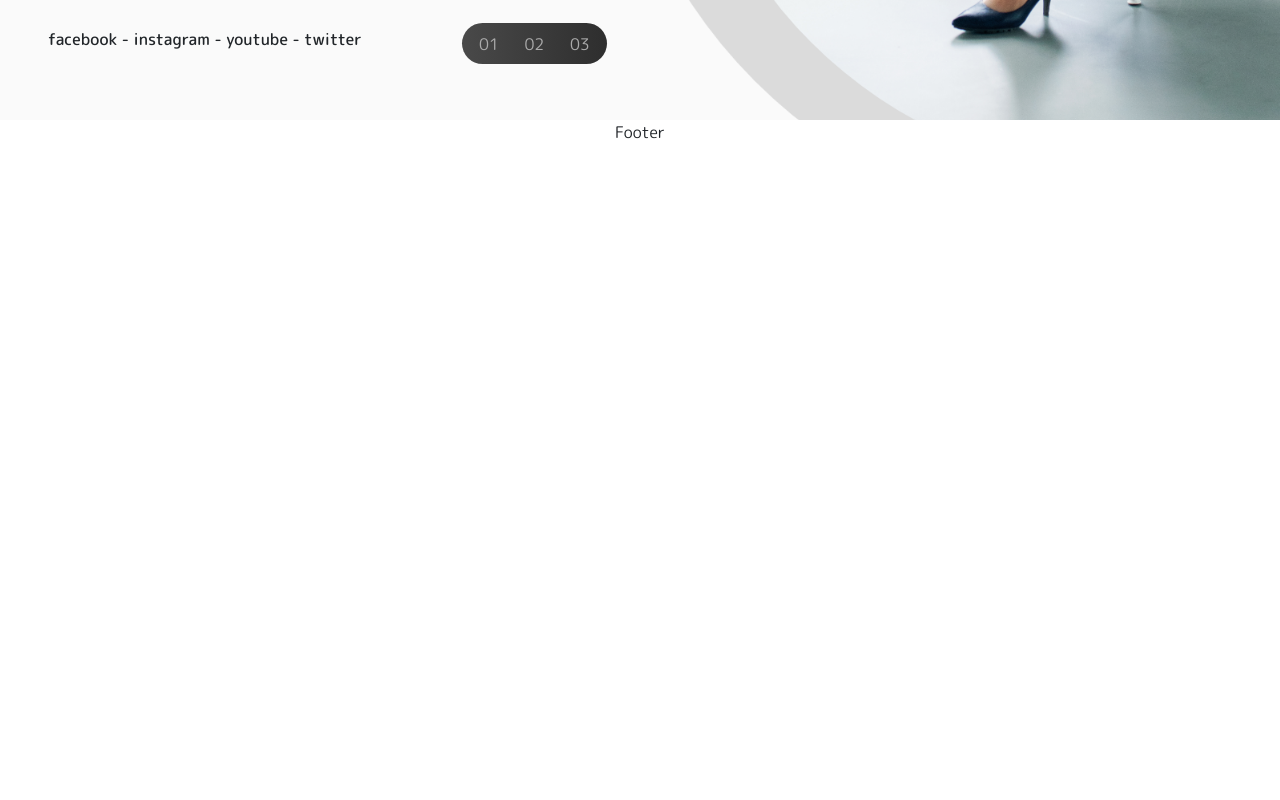
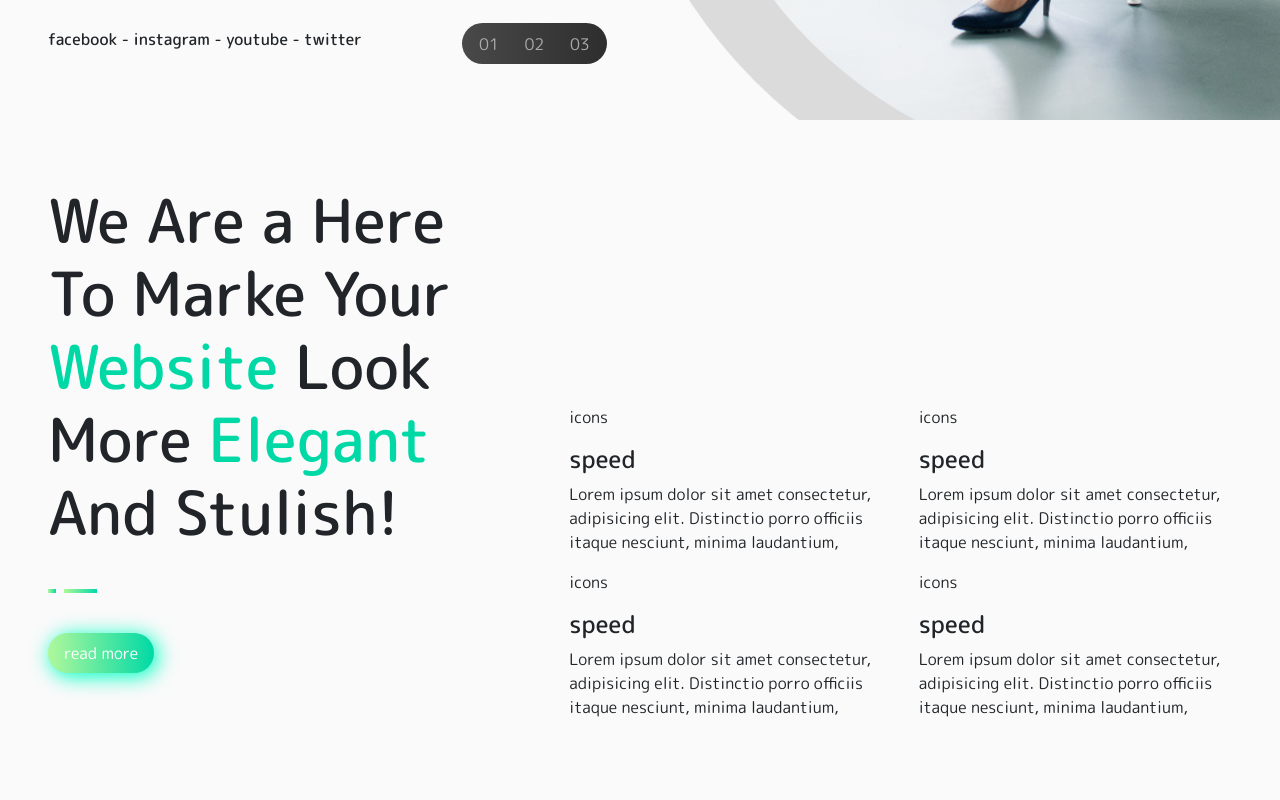
Before and after one commit to Salvatore1985/proj-html-vuejs, a Vue app: page / in a window 1280 px wide. Shown: the part 880-1680 px from the top of the page. Before the commit the page ends 1024 px from the top, so only its background shows below. Built offline with nearby package versions, Linux system fonts and the light colour scheme.

Commit message:
modificato percorso da @ a ../

```diff
--- a/src/components/Header/HeaderNav.vue
+++ b/src/components/Header/HeaderNav.vue
@@ -2,7 +2,7 @@
   <nav class="navbar navbar-expand-lg navbar-light">
     <div class="container-fluid px-5">
       <a class="navbar-brand" href="#">
-        <img src="@/assets/images/cropped-Group-39-2x.png" alt="" />
+        <img src="./assets/images/cropped-Group-39-2x.png" alt="" />
       </a>
 
       <div class="collapse navbar-collapse flex-grow-0 text-uppercase">
@@ -69,7 +69,7 @@ export default {
 
 <!-- Add "scoped" attribute to limit CSS to this component only -->
 <style scoped lang="scss">
-@import "@/components/style/main-style.scss";
+@import "../style/main-style.scss";
 .navbar {
   background-color: $brand_secondary;
   height: $header_nav;
--- a/src/components/Header/HeaderSocial.vue
+++ b/src/components/Header/HeaderSocial.vue
@@ -63,7 +63,7 @@ export default {
 
 <!-- Add "scoped" attribute to limit CSS to this component only -->
 <style scoped lang="scss">
-@import "@/components/style/main-style.scss";
+@import "../style/main-style.scss";
 .header-social {
   background-color: $color_primary;
   height: $header_social;
--- a/src/components/Main.vue
+++ b/src/components/Main.vue
@@ -1,15 +1,18 @@
 <template>
   <section>
     <Carousel />
+    <YourWebsite />
   </section>
 </template>
 
 <script>
 import Carousel from "../components/Main/Carousel.vue";
+import YourWebsite from "../components/Main/YourWebsite.vue";
 export default {
   name: "HomeMain",
   components: {
     Carousel,
+    YourWebsite,
   },
 };
 </script>
--- /dev/null
+++ b/src/components/Main/Card.vue
@@ -0,0 +1,19 @@
+<template>
+  <div>
+    <p>icons</p>
+    <h4>speed</h4>
+    <p>
+      Lorem ipsum dolor sit amet consectetur, adipisicing elit. Distinctio porro
+      officiis itaque nesciunt, minima laudantium,
+    </p>
+  </div>
+</template>
+
+<script>
+export default {
+  name: "MainCard",
+};
+</script>
+
+<style lang="sss" scoped>
+</style>
--- a/src/components/Main/Carousel.vue
+++ b/src/components/Main/Carousel.vue
@@ -51,7 +51,7 @@
 </template>
 
 <script>
-import Decoration from "@/components/ComponentsDecoration/Decoration.vue";
+import Decoration from "../ComponentsDecoration/Decoration.vue";
 export default {
   name: "MainCarousel",
   components: {
--- /dev/null
+++ b/src/components/Main/YourWebsite.vue
@@ -0,0 +1,108 @@
+<template>
+  <section class="bg_primary">
+    <div class="container-fluid">
+      <div class="row align-items-center">
+        <div class="col-5 ps-5 py-5">
+          <div>
+            <h1 class="py-3">
+              We Are a Here To Marke Your
+              <span class="text_color_color_primary">Website</span>
+              Look More
+              <span class="text_color_color_primary">Elegant</span>
+              And Stulish!
+            </h1>
+          </div>
+          <!-- Aggiunto componente style  -->
+          <Decoration class="py-3" />
+          <div class="py-4">
+            <button class="rounded-pill border-0 green" type="submit">
+              read more
+            </button>
+          </div>
+          <!-- Cards -->
+          <div
+            class="py-5 d-flex justify-content-between align-items-center"
+          ></div>
+        </div>
+        <div class="col-7">
+          <div class="container">
+            <div class="row">
+              <div class="col-6">
+                <Card />
+              </div>
+              <div class="col-6">
+                <Card />
+              </div>
+              <div class="col-6">
+                <Card />
+              </div>
+              <div class="col-6">
+                <Card />
+              </div>
+            </div>
+          </div>
+
+          <div class="cover-carousel"></div>
+        </div>
+      </div>
+    </div>
+  </section>
+</template>
+
+<script>
+import Decoration from "../ComponentsDecoration/Decoration.vue";
+import Card from "../Main/Card.vue";
+export default {
+  name: "MainYourWeb",
+  components: {
+    Decoration,
+    Card,
+  },
+  data() {
+    return {
+      groupList: [
+        {
+          id: "01",
+          url: "Group-36-2x.png",
+        },
+        {
+          id: "02",
+          url: "Group-35-2x.png",
+        },
+        {
+          id: "03",
+          url: "Group-40-2x.png",
+        },
+      ],
+    };
+  },
+  methods: {
+    changeImg(index) {
+      /* console.log(this.groupList[index].id); */
+      if (this.groupList[index].id == "01") {
+        console.log("primo");
+      } else if (this.groupList[index].id == "02") {
+        console.log("secondo");
+      } else {
+        console.log("terzo");
+      }
+    },
+  },
+};
+</script>
+
+<style lang="scss" scoped>
+@import "@/components/style/main-style.scss";
+.col-5 {
+  height: $you_web_height;
+  z-index: 1;
+  div {
+    h1 {
+      font-size: 3.8rem;
+    }
+    h5 {
+      color: #00d9a6;
+    }
+  }
+}
+</style>
--- a/src/components/style/_variables.scss
+++ b/src/components/style/_variables.scss
@@ -13,7 +13,7 @@ $header_nav:15vh;
 
 //*creata variabile per definire la grandezza del carosello
 $carousel_height:800px;
-
+$you_web_height:900px;
 
 
 /* $main_home:100vh;
```
